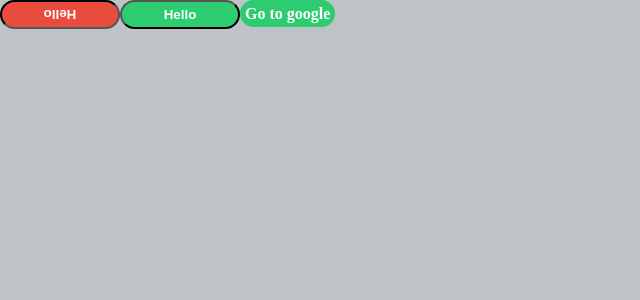
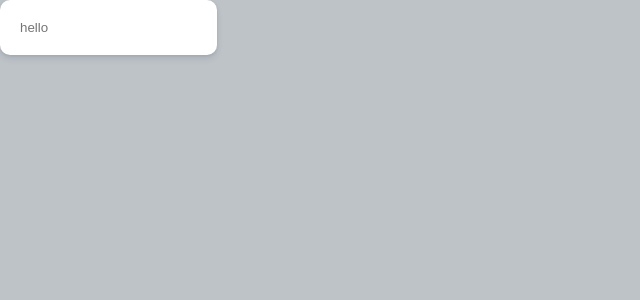
Before and after one commit to jiindev/study_styled-component, a React (Create React App) app: page / in a window 1280 px wide. Shown: the top 300 px of the page, without its empty margins (0-640 px from the left). Built offline with nearby package versions, Linux system fonts and the light colour scheme.

Commit message:
#5 Extra Attributes and Mixins
attribute를 추가하는 방법, css mixins를 이용한 css 재활용

```diff
--- a/src/App.js
+++ b/src/App.js
@@ -8,15 +8,32 @@
   }
 `;
 
+const awesomeCard = css`
+  box-shadow: 0 4px 6px rgba(50, 50, 93, 0.11), 0 1px 3px rgba(0,0,0,0.08);
+  background-color: #fff;
+  border-radius : 10px;
+  padding: 20px;
+`;
+
+const Container = styled.div`
+  width:100%;
+  height:100vh;
+  background-color:#bdc3c7;
+  `;
+const Input  = styled.input.attrs({
+  required: true
+})`
+  border:none;
+  ${awesomeCard};
+`;
+
 class App extends Component{
   render(){
     return (
       <React.Fragment>
         <GlobalStyle />
         <Container>
-          <Button danger rotationTime={1}>Hello</Button>
-          <Button>Hello</Button>
-          <Anchor href="http://google.com">Go to google</Anchor>
+          <Input placeholder="hello"></Input>
         </Container>
       </React.Fragment>
     )
@@ -24,11 +41,7 @@
   }
 }
 
-const Container = styled.div`
-  width:100%;
-  height:100vh;
-  background-color:#bdc3c7;
-  `
+
 const Button = styled.button`
   border-radius:50px;
   padding: 5px;
```
